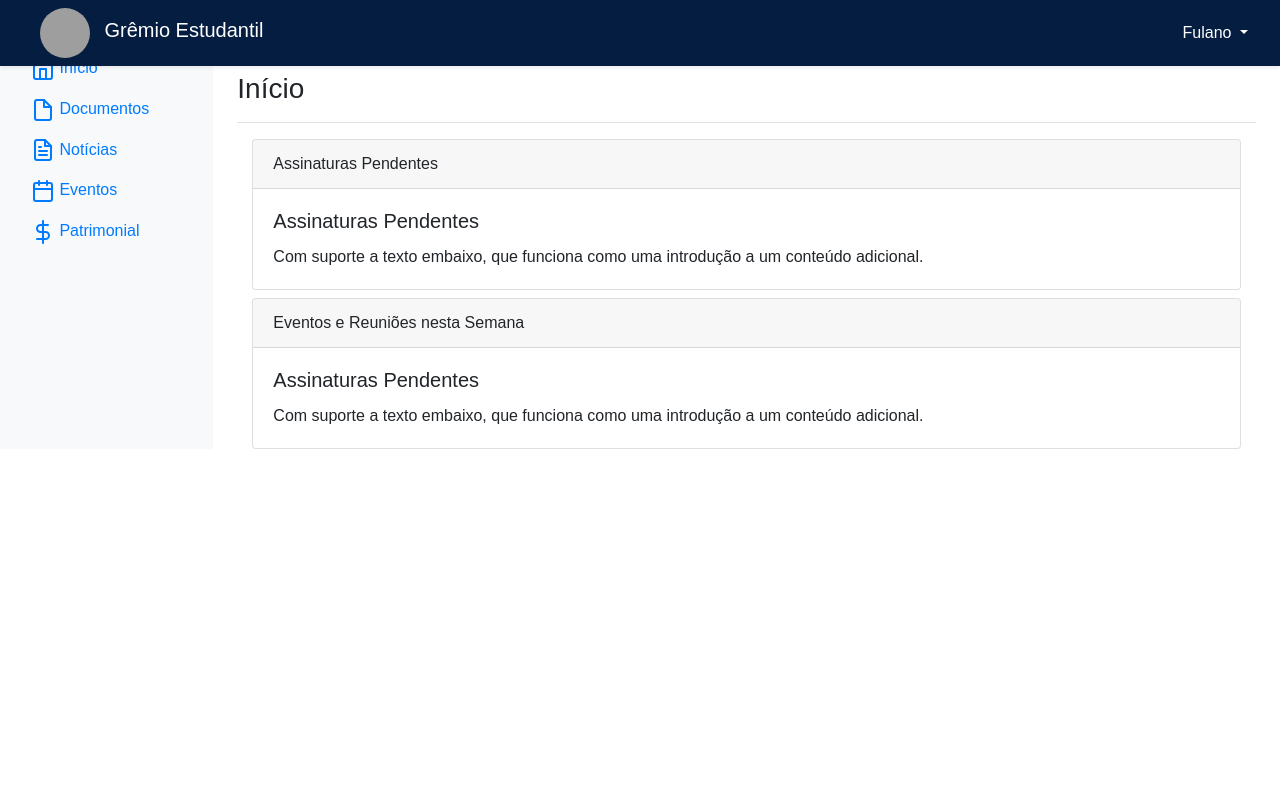
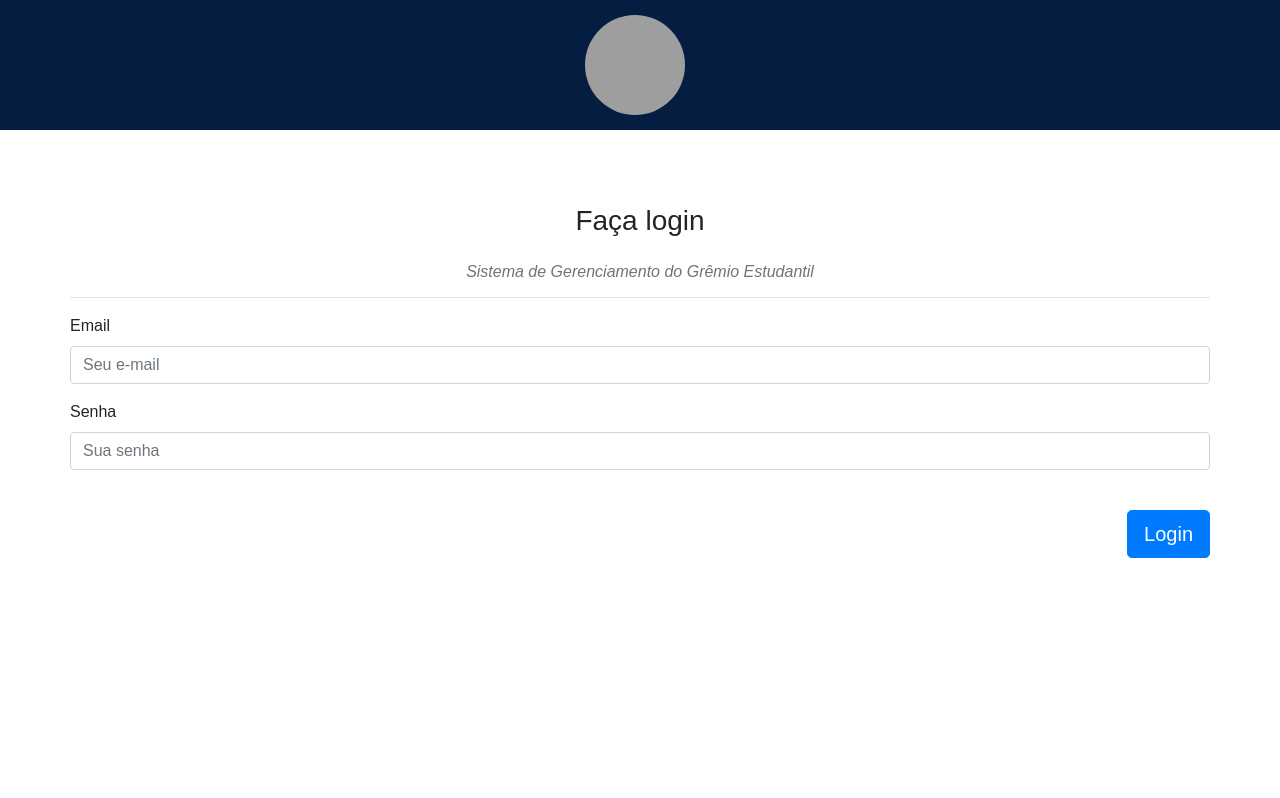
Before and after one commit to caiofrancods/Gremio-Gerencia, a PHP site: page / in a window 1280 px wide. Shown: the top 798 px of the page. After the commit the page ends 558 px from the top, so only its background shows below. Run offline with PHP 8.4, Linux system fonts and the light colour scheme; some libraries are stand-ins or nearby versions; grey boxes are pictures that could not be loaded.

Commit message:
Implementação do Login
Implementação do acesso ao sistema

```diff
--- /dev/null
+++ b/control/sair.php
@@ -0,0 +1,5 @@
+<?php
+	session_start();
+	session_destroy();
+	echo "<script>location.href='../index.php';</script>";
+?>
--- a/css/style.css
+++ b/css/style.css
@@ -18,3 +18,26 @@ body {
   border-radius: 100%;
   margin-right: 10px;
 }
+
+.corpo {
+  padding: 50px;
+  padding-left: 70px;
+  padding-right: 70px;
+  background-color: white;
+}
+
+.logoLogin {
+  width: 100px;
+  height: 100px;
+  border-radius: 100%;
+  margin-right: 10px;
+}
+
+.cabecalho {
+  padding: 15px;
+  background-color: #051d40;
+
+  display: flex;
+  justify-content: center;
+  align-content: center;
+}
--- a/geral/cabecalho.php
+++ b/geral/cabecalho.php
@@ -1,3 +1,6 @@
+<?php session_start();
+ $dadosUsuario = $_SESSION['dadosUsuario'];?>
+
 <nav class="navbar navbar-expand-lg navbar-light fixed-top shadow-sm cabecalho d-grid justify-content-between mb-4" id="mainNav">
     <div>
         <a href="index.php"><img class="img-fluid logo ml-4" src="imagens/logo.jpeg" alt="logo do grêmio"></a>
@@ -6,10 +9,10 @@
     <ul class="navbar-nav flex-row ml-md-auto d-none d-md-flex">
         <li class="nav-item dropdown">
         <a class="nav-item nav-link dropdown-toggle mr-md-2 text-white" href="#" id="bd-versions" data-toggle="dropdown" aria-haspopup="true" aria-expanded="false">
-            Fulano
+            <? echo $dadosUsuario['nome']; ?>
         </a>
         <div class="dropdown-menu dropdown-menu-right" aria-labelledby="bd-versions">
-            <a class="dropdown-item" href="/docs/4.1/">Sair</a>
+            <a class="dropdown-item" href="control/sair.php">Sair</a>
         </div>
         </li>
     </ul>
--- a/geral/head.php
+++ b/geral/head.php
@@ -6,6 +6,7 @@
 
 <!-- Principal CSS do Bootstrap -->
 <link href="css/bootstrap.min.css" rel="stylesheet">
+<link href="css/bootstrap.css" rel="stylesheet">
 <link href="css/style.css" rel="stylesheet">
 
 <!-- Estilos customizados para esse template -->
--- a/index.php
+++ b/index.php
@@ -1,38 +1,39 @@
+<!DOCTYPE html>
+<html>
 
-<!doctype html>
-<html>
 <head>
-    <?php include_once 'geral/head.php'; ?>
-    <title>Dashboard</title>
+  <?php include_once "geral/head.php" ?>
+  <title>Login</title>
 </head>
 
 <body>
-    <?php include_once 'geral/cabecalho.php'; ?>
-    <main role="main" class="col-md-9 ml-sm-auto col-lg-10 px-4 mt-2">
-      <div class="d-flex justify-content-between flex-wrap flex-md-nowrap align-items-center pt-3 pb-2 mb-3 border-bottom">
-        <h1 class="h3">Início</h1>
+  <div class="cont">
+    <div class="cabecalho d-flex justify-content-center align-items-center">
+      <a href="#"><img class="img-fluid logoLogin" src="imagens/logo.jpeg" alt="logo do grêmio"></a>
     </div>
-    <main>
-    <div class="container">
-      <div class="card">
-        <div class="card-header">
-          Assinaturas Pendentes
-        </div>
-        <div class="card-body">
-          <h5 class="card-title">Assinaturas Pendentes</h5>
-          <p class="card-text">Com suporte a texto embaixo, que funciona como uma introdução a um conteúdo adicional.</p>
+    <div class="corpo">
+      <form class="form-signin" class="corpo" id="formularioLogin" action="control/usuarioAutenticar.php" method="POST" >
+        <h5 class="h3 mb-2 font-weight-normal text-center mt-4">Faça login</h5>
+        <h6 class="h6 mb-3 font-weight-normal text-center mt-4 text-muted font-italic">Sistema de Gerenciamento do Grêmio Estudantil</h6>
+        <hr/>
+        <div class="form-row">
+          <div class="form-group col-md-12">
+              <label for="email">Email</label>
+              <input type="text" id="email" name="email" class="form-control" placeholder="Seu e-mail" required>
           </div>
         </div>
-      <div class="card mt-2">
-        <div class="card-header">
-          Eventos e Reuniões nesta Semana
+        <div class="form-row">
+          <div class="form-group col-md-12">
+              <label for="senha">Senha</label>
+              <input type="password" id="senha" name="senha" class="form-control" placeholder="Sua senha" required>
           </div>
-        <div class="card-body">
-          <h5 class="card-title">Assinaturas Pendentes</h5>
-          <p class="card-text">Com suporte a texto embaixo, que funciona como uma introdução a um conteúdo adicional.</p>
         </div>
+        <button class="btn btn-lg btn-primary mt-4 float-right" type="submit">Login</button>
+      </form>
     </div>
   </div>
   <?php include_once 'geral/js.php'; ?>
+
 </body>
+
 </html>
```
Also changed, not shown: control/usuarioAutenticar.php (added, +16 -0 lines), inicial.php (added, +38 -0 lines), repo/usuarioCRUD.php (added, +21 -0 lines). Lines whose indentation alone changed are shown as unchanged.
